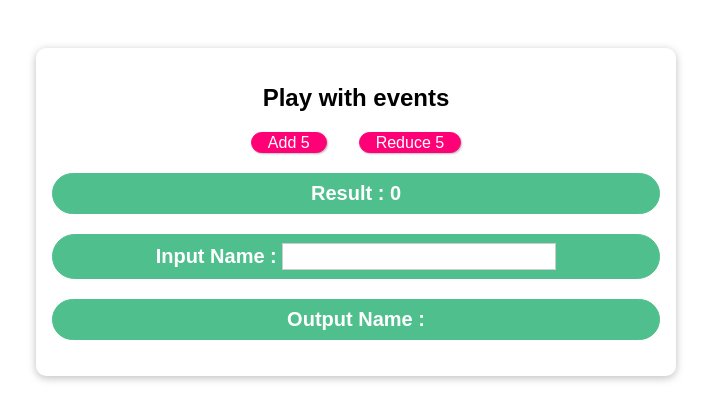
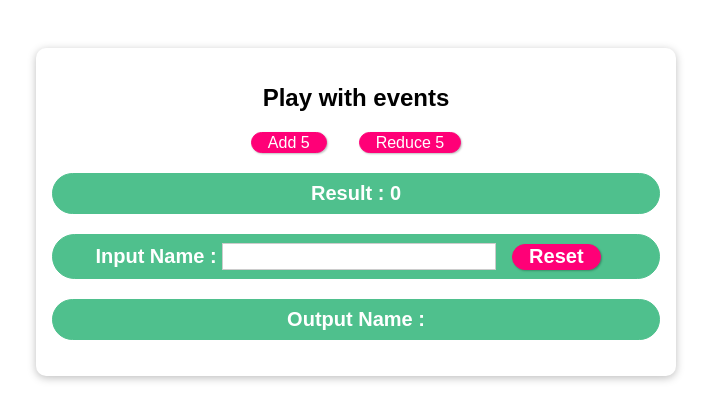
Before and after one commit to tyagibijnor/vueapplication, a plain HTML site: page T0303/index.html in a window 1280 px wide. Shown: the whole page, without its empty margins (284-995 px from the left). Drawn offline with nearby package versions, Linux system fonts and the light colour scheme.

Commit message:
using v-model

```diff
--- a/T0303/index.html
+++ b/T0303/index.html
@@ -12,7 +12,10 @@
        <button v-on:click="addNum(5)">Add 5</button>
        <button v-on:click="subNum(5)">Reduce 5</button>
         <p> Result : {{ counter }} </p>
-        <p> Input Name : <input type="text" v-on:input="inputVal" /> </p>
+        <p>
+          <!--Input Name : <input type="text" v-bind:value="inputValue" v-on:input="inputVal" />  -->
+          Input Name : <input type="text" v-model="inputValue" />
+        <button v-on:click="resetValue">Reset</button></p>
         <p> Output Name : {{ inputValue }}</p>
       </section>
       <script src="https://unpkg.com/vue@next"></script>
--- a/T0303/js/app.js
+++ b/T0303/js/app.js
@@ -14,6 +14,9 @@ const app = Vue.createApp({
     },
     inputVal(event){
       this.inputValue = event.target.value;
+    },
+    resetValue(){
+      this.inputValue = '';
     }
   }
 });
```
